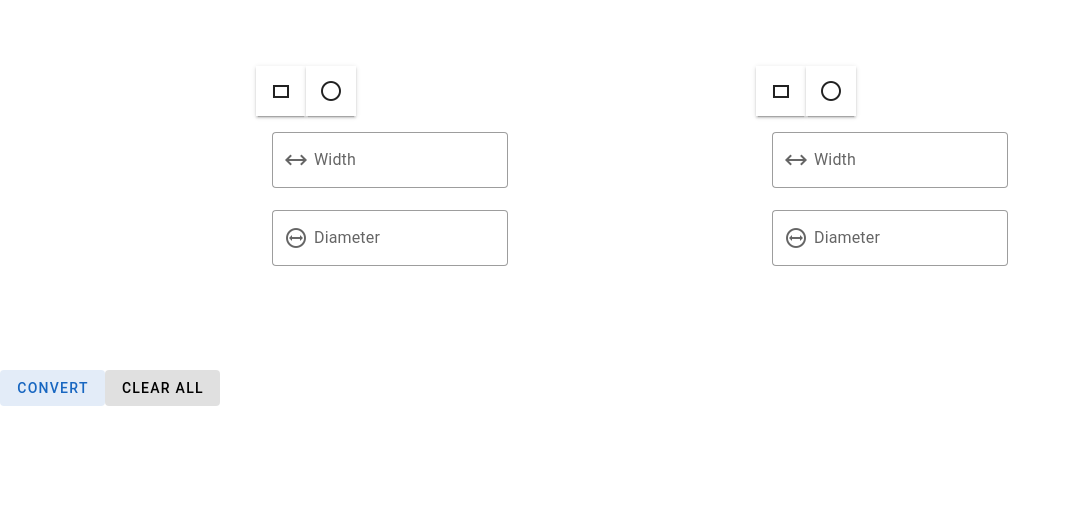
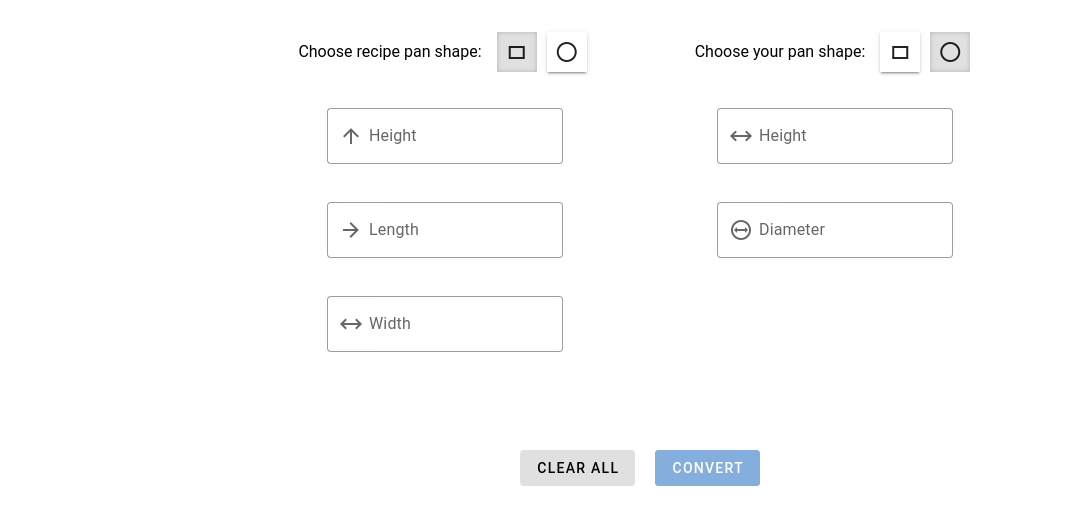
Before and after one commit to chernyaevaia/cakepan-converter, a Vue app: page / in a window 1280 px wide. Shown: the top 524 px of the page, without its empty margins (0-1071 px from the left). Built offline with nearby package versions, Linux system fonts and the light colour scheme.

Commit message:
add result displey  and fix design

```diff
--- a/src/App.vue
+++ b/src/App.vue
@@ -3,30 +3,48 @@
     <RecipePan
       :circleRecipePan="circleRecipePan"
       :rectangleRecipePan="rectangleRecipePan"
+      :selectedRecipeShape="selectedRecipeShape"
       @update-circle-dimensions="updateCircleRecipe"
-      @update-rectangle-dimensions="updateRectangleRecipe" />
+      @update-rectangle-dimensions="updateRectangleRecipe"
+      @change-shape="changeRecipeShape"
+    />
     <TargetPan
       :circleTargetPan="circleTargetPan"
       :rectangleTargetPan="rectangleTargetPan"
+      :selectedTargetShape="selectedTargetShape"
       @update-circle-dimensions="updateCircleTarget"
       @update-rectangle-dimensions="updateRectangleTarget"
-  /></v-container>
-  <v-btn color="primary" @click="calculateRatios" variant="tonal"
-    >Convert</v-btn
-  >
-  <v-btn variant="tonal" @click="clearAll">Clear All</v-btn>
+      @change-shape="changeTargetShape"
+    />
+  </v-container>
+  <div class="button-container">
+    <v-btn variant="tonal" @click="clearAll">Clear All</v-btn>
+    <v-btn
+      color="primary"
+      @click="calculateRatios"
+      :disabled="!isAllFieldsFilled"
+      >Convert</v-btn
+    >
+  </div>
+  <div v-if="result !== null" class="result-container">
+    <p>You need to multiply each ingredient by {{ result }}</p>
+  </div>
 </template>
 
 <script setup>
+import { reactive, ref, computed } from "vue";
 import RecipePan from "./components/RecipePan.vue";
 import TargetPan from "./components/TargetPan.vue";
-import { reactive } from "vue";
 
 const circleRecipePan = reactive({ diameter: "", height: "" });
 const circleTargetPan = reactive({ diameter: "", height: "" });
 
 const rectangleRecipePan = reactive({ width: "", length: "", height: "" });
 const rectangleTargetPan = reactive({ width: "", length: "", height: "" });
+
+const selectedTargetShape = ref("circle");
+const selectedRecipeShape = ref("rectangle");
+const result = ref(null);
 
 function updateCircleRecipe(newValues) {
   Object.assign(circleRecipePan, newValues);
@@ -44,12 +62,61 @@ function updateRectangleTarget(newValues) {
   Object.assign(rectangleTargetPan, newValues);
 }
 
+function changeRecipeShape(newShape) {
+  if (newShape === "circle") {
+    Object.assign(rectangleRecipePan, { width: "", length: "", height: "" });
+  } else {
+    Object.assign(circleRecipePan, { diameter: "", height: "" });
+  }
+  selectedRecipeShape.value = newShape;
+}
+
+function changeTargetShape(newShape) {
+  if (newShape === "circle") {
+    Object.assign(rectangleTargetPan, { width: "", length: "", height: "" });
+  } else {
+    Object.assign(circleTargetPan, { diameter: "", height: "" });
+  }
+  selectedTargetShape.value = newShape;
+}
+
 function clearAll() {
   Object.assign(circleRecipePan, { diameter: "", height: "" });
   Object.assign(circleTargetPan, { diameter: "", height: "" });
   Object.assign(rectangleRecipePan, { width: "", length: "", height: "" });
   Object.assign(rectangleTargetPan, { width: "", length: "", height: "" });
+  result.value = null;
 }
+
+const isAllFieldsFilled = computed(() => {
+  const requiredFields = {
+    circle: ["diameter", "height"],
+    rectangle: ["width", "length", "height"],
+  };
+
+  const isFilled = (shape, pan) => {
+    return requiredFields[shape].every((field) => {
+      const value = pan[field];
+      return value?.trim() !== "" && value !== "0";
+    });
+  };
+
+  const recipeFilled = isFilled(
+    selectedRecipeShape.value,
+    selectedRecipeShape.value === "circle"
+      ? circleRecipePan
+      : rectangleRecipePan
+  );
+
+  const targetFilled = isFilled(
+    selectedTargetShape.value,
+    selectedTargetShape.value === "circle"
+      ? circleTargetPan
+      : rectangleTargetPan
+  );
+
+  return recipeFilled && targetFilled;
+});
 
 function calculateCircleVolume(circlePan) {
   const radius = circlePan.diameter / 2;
@@ -96,13 +163,37 @@ function calculateRatios() {
 
   const ratio = targetVolume / recipeVolume;
 
-  console.log(ratio);
+  const roundedRatio = Math.round(ratio * 100) / 100;
+
+  result.value = roundedRatio;
 }
 </script>
 
 <style lang="css" scoped>
 .main-container {
   display: flex;
-  padding: 50px 100px;
+  min-height: 430px;
+  box-sizing: border-box;
+  justify-content: center;
+  column-gap: 90px;
+}
+
+.button-container {
+  display: flex;
+  justify-content: center;
+  padding: 20px;
+  width: 100%;
+}
+
+.button-container .v-btn {
+  margin: 0 10px;
+}
+
+.result-container {
+  display: flex;
+  justify-content: center;
+  margin-top: 20px;
+  font-size: 18px;
+  font-weight: bold;
 }
 </style>
--- a/src/components/CirclePan.vue
+++ b/src/components/CirclePan.vue
@@ -2,12 +2,12 @@
   <v-container class="container">
     <v-text-field
       clearable
-      label="Width"
+      label="Height"
       v-model="dimensions.diameter"
       @input="updateDimensions(dimensions)"
       prepend-inner-icon="mdi-arrow-left-right"
       variant="outlined"
-      :rules="[(value) => !!value || 'Required field']"
+      :rules="[(value) => !!value.trim() || 'Required field']"
     ></v-text-field>
     <v-text-field
       clearable
@@ -16,7 +16,7 @@
       label="Diameter"
       prepend-inner-icon="mdi-diameter-outline"
       variant="outlined"
-      :rules="[(value) => !!value || 'Required field']"
+      :rules="[(value) => !!value.trim() || 'Required field']"
     ></v-text-field>
   </v-container>
 </template>
@@ -37,5 +37,8 @@ function updateDimensions(dimensions) {
 <style lang="css" scoped>
 .container {
   max-width: 300px;
+  display: flex;
+  flex-direction: column;
+  row-gap: 16px;
 }
 </style>
--- a/src/components/RecipePan.vue
+++ b/src/components/RecipePan.vue
@@ -1,26 +1,34 @@
 <template>
   <v-container class="container">
+    <div class="selection-row">
+      <span class="selection-text">Choose recipe pan shape:</span>
+      <div class="button-group">
         <v-btn
           value="rectangle"
           icon="mdi-rectangle-outline"
           size="large"
-      @click="selectedShape = 'rectangle'"
-      style="width: 50px; height: 50px; border-radius: 0"
+          @click="changeShape('rectangle')"
+          :class="['shape-btn', getButtonClass('rectangle')]"
+          class="shape-btn"
         ></v-btn>
         <v-btn
           value="circle"
           icon="mdi-circle-outline"
           size="large"
-      @click="selectedShape = 'circle'"
-      style="width: 50px; height: 50px; border-radius: 0"
+          @click="changeShape('circle')"
+          :class="['shape-btn', getButtonClass('circle')]"
+          class="shape-btn"
         ></v-btn>
+      </div>
+    </div>
+
     <CirclePan
-      v-if="selectedShape === 'circle'"
+      v-if="selectedRecipeShape === 'circle'"
       :dimensions="circleRecipePan"
       @update-circle-dimensions="updateCircleTarget"
     />
     <RectangularPan
-      v-if="selectedShape === 'rectangle'"
+      v-if="selectedRecipeShape === 'rectangle'"
       :dimensions="rectangleRecipePan"
       @update-rectangle-dimensions="updateRectangleTarget"
     />
@@ -28,17 +36,30 @@
 </template>
 
 <script setup>
-import { ref, defineProps, defineEmits } from "vue";
+import { defineProps, defineEmits, computed } from "vue";
 import CirclePan from "./CirclePan.vue";
 import RectangularPan from "./RectangularPan.vue";
-const emit = defineEmits();
 
-const { circleRecipePan, rectangleRecipePan } = defineProps([
-  "circleRecipePan",
-  "rectangleRecipePan",
+const props = defineProps({
+  circleRecipePan: Object,
+  rectangleRecipePan: Object,
+  selectedRecipeShape: String,
+});
+
+const emit = defineEmits([
+  "change-shape",
+  "update-circle-dimensions",
+  "update-rectangle-dimensions",
 ]);
 
-const selectedShape = ref("circle");
+const getButtonClass = computed(() => (shape) => {
+  return props.selectedRecipeShape === shape ? "checked" : "";
+});
+
+function changeShape(newShape) {
+  emit("change-shape", newShape);
+}
+
 function updateCircleTarget(dimensions) {
   emit("update-circle-dimensions", {
     diameter: dimensions.diameter,
@@ -58,5 +79,36 @@ function updateRectangleTarget(dimensions) {
 <style lang="css" scoped>
 .container {
   max-width: 300px;
+  display: flex;
+  flex-direction: column;
+  margin: 0;
+}
+
+.selection-row {
+  display: flex;
+  align-items: center;
+  justify-content: center;
+  margin-bottom: 20px;
+}
+
+.selection-text {
+  margin-right: 10px;
+  white-space: nowrap;
+}
+
+.button-group {
+  display: flex;
+}
+
+.shape-btn {
+  max-width: 40px;
+  max-height: 40px;
+  border-radius: 0;
+  margin: 0 5px;
+}
+
+.shape-btn.checked {
+  background-color: #e0e0e0;
+  box-shadow: inset 0 0 5px rgba(0, 0, 0, 0.2);
 }
 </style>
--- a/src/components/RectangularPan.vue
+++ b/src/components/RectangularPan.vue
@@ -7,7 +7,7 @@
       @input="updateDimensions(dimensions)"
       prepend-inner-icon="mdi-arrow-up"
       variant="outlined"
-      :rules="[(value) => !!value || 'Required field']"
+      :rules="[(value) => !!value.trim() || 'Required field']"
     ></v-text-field>
     <v-text-field
       clearable
@@ -16,7 +16,7 @@
       @input="updateDimensions(dimensions)"
       prepend-inner-icon="mdi-arrow-right"
       variant="outlined"
-      :rules="[(value) => !!value || 'Required field']"
+      :rules="[(value) => !!value.trim() || 'Required field']"
     ></v-text-field>
     <v-text-field
       clearable
@@ -25,7 +25,7 @@
       label="Width"
       prepend-inner-icon="mdi-arrow-left-right"
       variant="outlined"
-      :rules="[(value) => !!value || 'Required field']"
+      :rules="[(value) => !!value.trim() || 'Required field']"
     ></v-text-field>
   </v-container>
 </template>
@@ -47,5 +47,8 @@ function updateDimensions(dimensions) {
 <style lang="css" scoped>
 .container {
   max-width: 300px;
+  display: flex;
+  flex-direction: column;
+  row-gap: 16px;
 }
 </style>
--- a/src/components/TargetPan.vue
+++ b/src/components/TargetPan.vue
@@ -1,24 +1,32 @@
 <template>
   <v-container class="container">
+    <div class="selection-row">
+      <span class="selection-text">Choose your pan shape:</span>
+      <div class="button-group">
         <v-btn
           icon="mdi-rectangle-outline"
-      @click="selectedShape = 'rectangle'"
+          @click="changeShape('rectangle')"
           size="large"
-      style="width: 50px; height: 50px; border-radius: 0"
+          :class="['shape-btn', getButtonClass('rectangle')]"
+          class="shape-btn"
         ></v-btn>
         <v-btn
-      @click="selectedShape = 'circle'"
+          @click="changeShape('circle')"
           icon="mdi-circle-outline"
           size="large"
-      style="width: 50px; height: 50px; border-radius: 0"
+          :class="['shape-btn', getButtonClass('circle')]"
+          class="shape-btn"
         ></v-btn>
+      </div>
+    </div>
+
     <CirclePan
-      v-if="selectedShape === 'circle'"
+      v-if="selectedTargetShape === 'circle'"
       :dimensions="circleTargetPan"
       @update-circle-dimensions="updateCircleTarget"
     />
     <RectangularPan
-      v-if="selectedShape === 'rectangle'"
+      v-if="selectedTargetShape === 'rectangle'"
       :dimensions="rectangleTargetPan"
       @update-rectangle-dimensions="updateRectangleTarget"
     />
@@ -26,23 +34,35 @@
 </template>
 
 <script setup>
-import { ref, defineProps, defineEmits  } from "vue";
+import { defineProps, defineEmits, computed } from "vue";
 import CirclePan from "./CirclePan.vue";
 import RectangularPan from "./RectangularPan.vue";
-const emit = defineEmits();
 
-const { circleTargetPan, rectangleTargetPan } = defineProps([
-  "circleTargetPan",
-  "rectangleTargetPan",
+const props = defineProps({
+  circleTargetPan: Object,
+  rectangleTargetPan: Object,
+  selectedTargetShape: String,
+});
+
+const emit = defineEmits([
+  "update-circle-dimensions",
+  "update-rectangle-dimensions",
+  "change-shape",
 ]);
 
-const selectedShape = ref("circle");
+const getButtonClass = computed(() => (shape) => {
+  return props.selectedTargetShape === shape ? "checked" : "";
+});
 
 function updateCircleTarget(dimensions) {
   emit("update-circle-dimensions", {
     diameter: dimensions.diameter,
     height: dimensions.height,
   });
+}
+
+function changeShape(newShape) {
+  emit("change-shape", newShape);
 }
 
 function updateRectangleTarget(dimensions) {
@@ -57,5 +77,36 @@ function updateRectangleTarget(dimensions) {
 <style lang="css" scoped>
 .container {
   max-width: 300px;
+  display: flex;
+  flex-direction: column;
+  margin: 0;
+}
+
+.selection-row {
+  display: flex;
+  align-items: center;
+  justify-content: center;
+  margin-bottom: 20px;
+}
+
+.selection-text {
+  margin-right: 10px;
+  white-space: nowrap;
+}
+
+.button-group {
+  display: flex;
+}
+
+.shape-btn {
+  max-width: 40px;
+  max-height: 40px;
+  border-radius: 0;
+  margin: 0 5px;
+}
+
+.shape-btn.checked {
+  background-color: #e0e0e0;
+  box-shadow: inset 0 0 5px rgba(0, 0, 0, 0.2);
 }
 </style>
```
Lines whose indentation alone changed are shown as unchanged.
